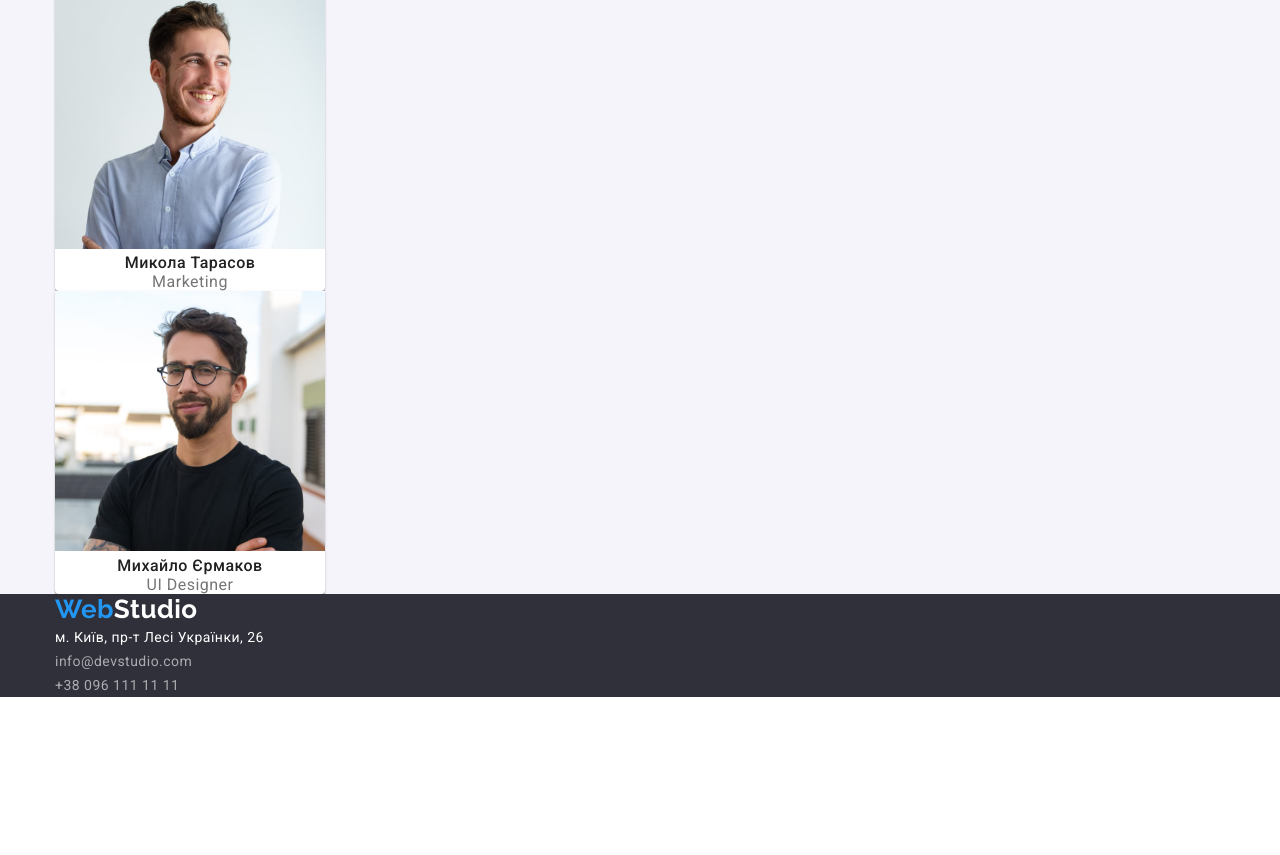
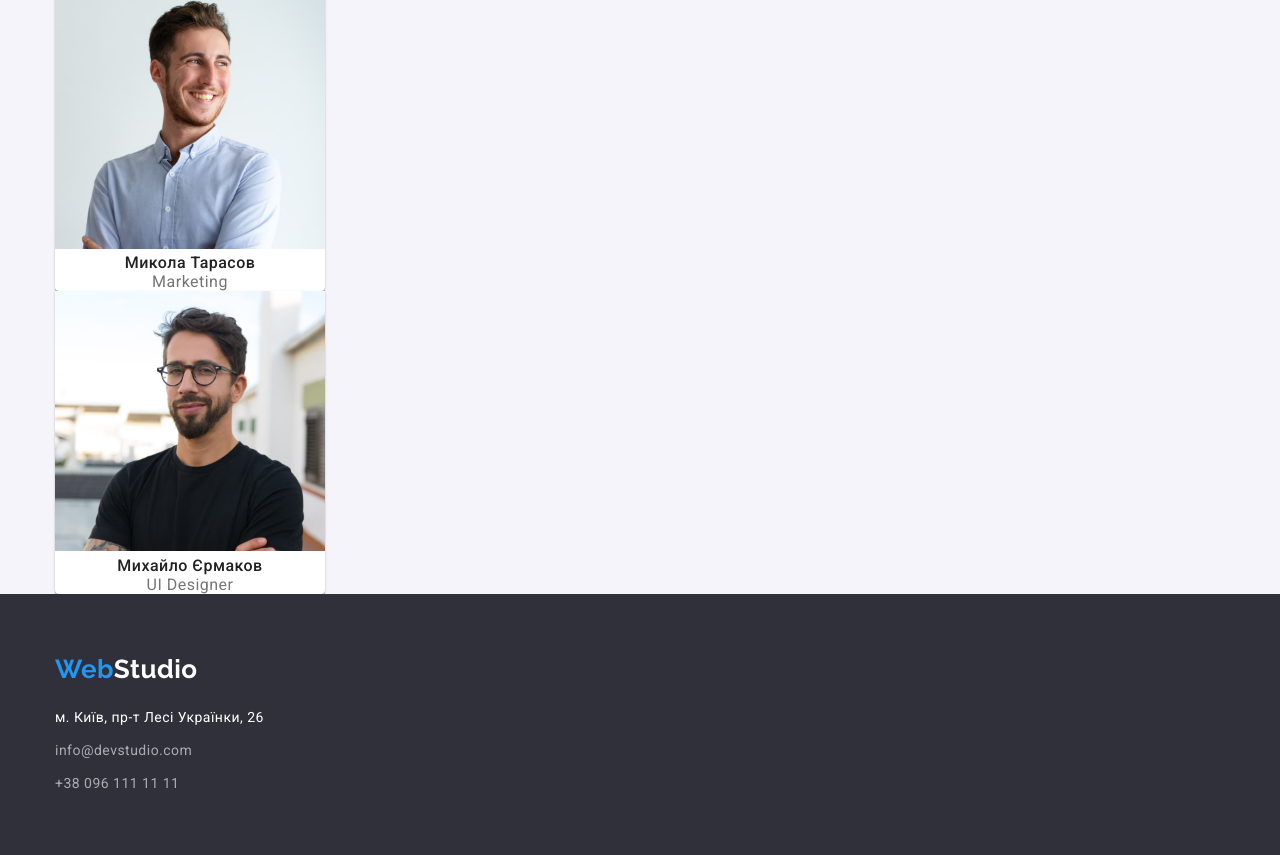
Before and after one commit to Agmund2002/goit-markup-hw-03, a plain HTML site: page index.html in a window 1280 px wide. Shown: the part 1928-2783 px from the top of the page. Before the commit the page ends 2625 px from the top, so only its background shows below. Drawn offline with nearby package versions, Linux system fonts and the light colour scheme.

Commit message:
застилізував footer

```diff
--- a/css/styles.css
+++ b/css/styles.css
@@ -273,6 +273,20 @@ h1,h2,h3,h4.h5,h6,p,ul {
 
 .foot {
   color: var(--secondary-title-color);
+  display: block;
+  width: 145px;
+  padding-top: 60px;
+  padding-bottom: 0;
+}
+
+.address {
+  width: 231px;
+  margin-top: 20px;
+  padding-bottom: 60px;
+}
+
+.address-list-item:not(:last-child) {
+  padding-bottom: 9px;
 }
 
 .address-list-item > a {
```
Also changed, not shown: portfolio.html (+4 -0 lines).
